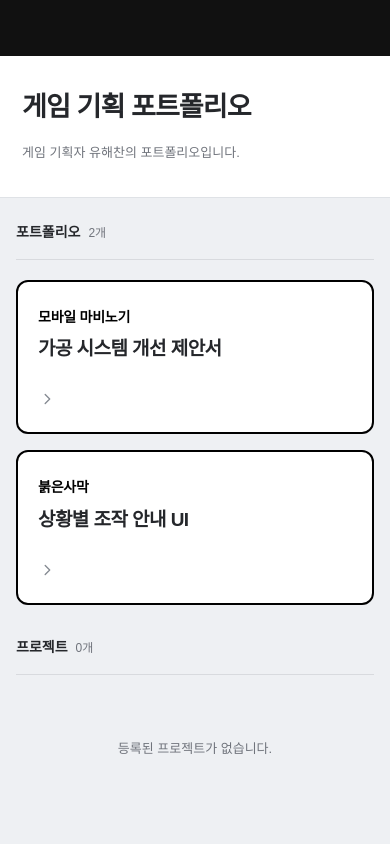
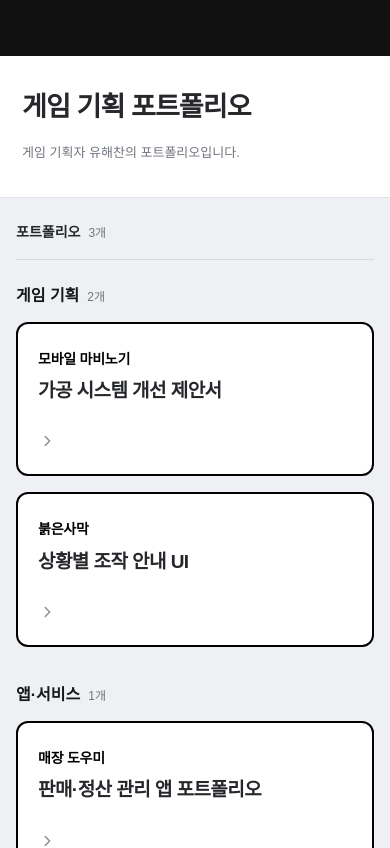
Before and after one commit to yuhaechan/game-portfolio, a Next.js app: page / in a window 390 px wide. Shown: the top 848 px of the page. Built offline with nearby package versions, Linux system fonts and the light colour scheme.

Commit message:
Update published portfolio

```diff
--- a/content/published.json
+++ b/content/published.json
@@ -2,12 +2,13 @@
   "title": "게임 기획 포트폴리오",
   "name": "",
   "introduction": "게임 기획자 유해찬의 포트폴리오입니다.",
-  "revision": 7,
-  "publishedAt": "2026-11-11T11:44:26.105Z",
+  "revision": 10,
+  "publishedAt": "2026-11-11T17:55:26.703Z",
   "projects": [
     {
       "id": "mabinogi-mobile",
       "section": "portfolio",
+      "kind": "game",
       "title": "모바일 마비노기",
       "subtitle": "가공 시스템 개선 제안서",
       "category": "",
@@ -35,6 +36,7 @@
     {
       "id": "crimson-desert",
       "section": "portfolio",
+      "kind": "game",
       "title": "붉은사막",
       "subtitle": "상황별 조작 안내 UI",
       "category": "",
@@ -58,6 +60,39 @@
         }
       ],
       "videos": []
+    },
+    {
+      "id": "store-helper-app",
+      "section": "portfolio",
+      "kind": "app",
+      "title": "매장 도우미",
+      "subtitle": "판매·정산 관리 앱 포트폴리오",
+      "category": "",
+      "summary": "",
+      "role": "",
+      "tools": "",
+      "period": "",
+      "overview": "",
+      "purpose": "",
+      "problem": "",
+      "analysis": "",
+      "solution": "",
+      "validation": "",
+      "visibility": "public",
+      "isExample": false,
+      "cover": "",
+      "attachments": [
+        {
+          "name": "매장 도우미 포트폴리오 · 전체 PDF (17쪽)",
+          "path": "/media/10837b72-79de-4c75-8b1d-a1375cafd447.pdf"
+        }
+      ],
+      "videos": [
+        {
+          "name": "매장 도우미 제품 소개",
+          "url": "/media/96e71f67-dc5d-41a1-b637-6fcddb5634a9.mp4"
+        }
+      ]
     }
   ]
 }
--- a/src/app/globals.css
+++ b/src/app/globals.css
@@ -27,6 +27,12 @@ a:focus-visible,button:focus-visible { outline:2px solid var(--accent); outline-
 .projects-section { width:calc(100% - 64px); max-width:896px; margin:32px auto 0; padding:0; }
 .work-section + .work-section { margin-top:40px; }
 .project-list { display:grid; gap:16px; margin-top:20px; }
+.portfolio-group { margin-top:24px; }
+.portfolio-group + .portfolio-group { margin-top:36px; }
+.portfolio-group-title { display:flex; align-items:baseline; gap:8px; }
+.portfolio-group-title h3 { margin:0; font-size:16px; font-weight:700; color:#16181c; }
+.portfolio-group-title span { font-size:12px; color:var(--muted); }
+.portfolio-group .project-list { margin-top:14px; }
 .intro h1 { font-size:clamp(27px,3.4vw,34px); font-weight:600; line-height:1.45; letter-spacing:-1.2px; margin:0 0 14px; word-break:keep-all; }
 .intro p { color:var(--muted); max-width:660px; font-size:14px; line-height:1.8; margin:0; white-space:pre-wrap; word-break:keep-all; overflow-wrap:anywhere; }
 .intro .author { color:var(--text); font-size:14px; margin-bottom:8px; }
@@ -41,7 +47,7 @@ a:focus-visible,button:focus-visible { outline:2px solid var(--accent); outline-
 }
 .project-card-copy { flex:1; min-width:0; }
 .project-name { display:flex; align-items:flex-end; flex-wrap:wrap; gap:9px; margin-bottom:10px; }
-.project-name h3 { display:flex; flex-direction:column; align-items:flex-start; gap:6px; margin:0; font-size:20px; font-weight:600; letter-spacing:-.55px; line-height:1.6; overflow-wrap:anywhere; }
+.project-name h3,.project-name h4 { display:flex; flex-direction:column; align-items:flex-start; gap:6px; margin:0; font-size:20px; font-weight:600; letter-spacing:-.55px; line-height:1.6; overflow-wrap:anywhere; }
 .game-title { font-size:14px; font-weight:700; color:#000; letter-spacing:-.25px; }
 .work-title { font-weight:600; word-break:keep-all; }
 .card-subtitle { color:#41454c; font-size:14px; line-height:1.65; margin:0 0 7px; overflow-wrap:anywhere; }
@@ -74,6 +80,12 @@ a:focus-visible,button:focus-visible { outline:2px solid var(--accent); outline-
 .project-pagination { display:flex; justify-content:space-between; gap:24px; margin-top:44px; padding-top:23px; border-top:1px solid #d8dade; font-size:13px; }
 .project-pagination a:hover { text-decoration:underline; text-underline-offset:4px; }
 .project-pagination a:last-child { text-align:right; }
+.project-videos { margin:32px 0 0; padding-top:24px; border-top:1px solid #c9cdd2; }
+.portfolio-document .project-videos { margin-left:var(--pdf-gutter); margin-right:var(--pdf-gutter); }
+.project-videos h2 { font-size:20px; font-weight:700; margin:0 0 18px; color:#000; }
+.project-videos figure { margin:0 0 24px; }
+.project-videos figcaption { font-size:14px; color:#41454c; margin-bottom:12px; }
+.project-videos video { display:block; width:100%; max-height:80svh; border-radius:8px; background:#111; }
 .preview-banner { padding:10px 14px; margin:8px 0; background:#f3f5f7; border-radius:4px; font-size:12px; color:#646d7b; }
 .empty-state { margin:20px 0 0; padding:24px 0; color:var(--muted); font-size:13px; text-align:center; }
 .message-page { max-width:700px; margin:auto; padding:80px 24px; }
@@ -147,7 +159,7 @@ a:focus-visible,button:focus-visible { outline:2px solid var(--accent); outline-
   .intro p { font-size:13px; }
   .project-card { align-items:flex-start; flex-wrap:wrap; gap:16px; padding:24px 20px; border-radius:12px; }
   .project-card-copy { flex-basis:calc(100% - 34px); }
-  .project-name h3 { font-size:19px; }
+  .project-name h3,.project-name h4 { font-size:19px; }
   .card-subtitle { font-size:13px; }
   .card-summary { font-size:12px; }
   .project-tail { width:100%; margin:0; gap:12px; justify-content:space-between; }
--- a/src/components/portfolio.tsx
+++ b/src/components/portfolio.tsx
@@ -3,7 +3,7 @@
 import Link from "next/link";
 import dynamic from "next/dynamic";
 import { useEffect, useState } from "react";
-import { assetUrl, type PortfolioSnapshot, type PortfolioProject } from "@/lib/portfolio";
+import { assetUrl, videoAssetPattern, type PortfolioSnapshot, type PortfolioProject } from "@/lib/portfolio";
 
 const PdfViewer = dynamic(() => import("./pdf-viewer"), { ssr: false, loading: () => <p className="preview-banner">문서 뷰어를 불러오는 중…</p> });
 
@@ -37,8 +37,6 @@ export function Portfolio({ snapshot, projectId }: { snapshot: PortfolioSnapshot
   }, []);
   const projects = data.projects;
   const active = projects.find(project => project.id === selection);
-  const related = active ? projects.filter(project => project.section === active.section) : [];
-  const index = active ? related.indexOf(active) : -1;
   function navigate(event: React.MouseEvent, id?: string) {
     if (!preview) return;
     event.preventDefault(); setSelection(id); window.scrollTo(0, 0);
@@ -46,20 +44,27 @@ export function Portfolio({ snapshot, projectId }: { snapshot: PortfolioSnapshot
   function collection(section: PortfolioProject["section"], title: string) {
     const entries = projects.filter(project => project.section === section);
     const anchor = section === "portfolio" ? "portfolio" : "projects";
-    return (
-      <section id={anchor} className="projects-section work-section" aria-labelledby={`${anchor}-list-title`}>
-        <div className="section-title"><h2 id={`${anchor}-list-title`}>{title}</h2><span>{entries.length}개</span></div>
-        <div className="project-list">{entries.map(project => {
+    const CardTitle = section === "portfolio" ? "h4" : "h3";
+    function cards(items: PortfolioProject[]) {
+      return <div className="project-list">{items.map(project => {
           return (
           <Link className="project-card" key={project.id} href={`/projects/${project.id}/`} onClick={event => navigate(event, project.id)}>
             <div className="project-card-copy">
-              <div className="project-name"><h3>{project.subtitle ? <><span className="game-title">{project.title}</span><span className="work-title">{project.subtitle}</span></> : <span className="work-title">{project.title}</span>}</h3>{project.isExample && <span className="example-label">예시</span>}</div>
+              <div className="project-name"><CardTitle>{project.subtitle ? <><span className="game-title">{project.title}</span><span className="work-title">{project.subtitle}</span></> : <span className="work-title">{project.title}</span>}</CardTitle>{project.isExample && <span className="example-label">예시</span>}</div>
               {project.summary && <p className="card-summary">{project.summary}</p>}
             </div>
             {project.cover && <img src={preview ? `http://127.0.0.1:4310${project.cover}` : assetUrl(project.cover)} alt="" className="project-thumbnail" loading="lazy" />}
             <div className="project-tail">{project.category && <span className="category">{project.category}</span>}<Chevron /></div>
           </Link>
-        );})}</div>
+        );})}</div>;
+    }
+    return (
+      <section id={anchor} className="projects-section work-section" aria-labelledby={`${anchor}-list-title`}>
+        <div className="section-title"><h2 id={`${anchor}-list-title`}>{title}</h2><span>{entries.length}개</span></div>
+        {section === "portfolio" ? ([['game', '게임 기획'], ['app', '앱·서비스']] as const).map(([kind, label]) => {
+          const items = entries.filter(project => (project.kind || "game") === kind);
+          return items.length > 0 && <div className="portfolio-group" key={kind}><div className="portfolio-group-title"><h3>{label}</h3><span>{items.length}개</span></div>{cards(items)}</div>;
+        }) : cards(entries)}
         {!entries.length && <p className="empty-state">등록된 {title === "포트폴리오" ? "포트폴리오가" : "프로젝트가"} 없습니다.</p>}
       </section>
     );
@@ -82,7 +87,16 @@ export function Portfolio({ snapshot, projectId }: { snapshot: PortfolioSnapshot
         <div className="detail-content">{sections.filter(([key]) => active[key]).map(([key, title]) => <section key={key}><h2>{title}</h2><p>{String(active[key])}</p></section>)}</div>
         {(active.attachments.length > 0 || active.videos.length > 0) && <section className="attachments"><h2>관련 자료</h2>{active.attachments.map(asset => <a key={asset.path} href={preview ? `http://127.0.0.1:4310${asset.path}` : assetUrl(asset.path)} target="_blank" rel="noopener noreferrer">{asset.name}<span>{asset.path.endsWith(".pdf") ? "PDF 열기 ↗" : "이미지 보기 ↗"}</span></a>)}{active.videos.map(video => <a key={video.url} href={video.url} target="_blank" rel="noopener noreferrer">{video.name}<span>영상 보기 ↗</span></a>)}</section>}
         </>}
-        <nav className="project-pagination" aria-label="다른 항목">{related[index - 1] ? <Link href={`/projects/${related[index - 1].id}/`} onClick={event => navigate(event, related[index - 1].id)}>← {related[index - 1].title}</Link> : <span/>}{related[index + 1] && <Link href={`/projects/${related[index + 1].id}/`} onClick={event => navigate(event, related[index + 1].id)}>{related[index + 1].title} →</Link>}</nav>
+        {active.videos.some(video => videoAssetPattern.test(video.url)) && <section className="project-videos" aria-labelledby="project-videos-title">
+          <h2 id="project-videos-title">참고자료</h2>
+          {active.videos.filter(video => videoAssetPattern.test(video.url)).map(video => <figure key={video.url}>
+            <figcaption>{video.name}</figcaption>
+            <video controls playsInline preload="metadata" controlsList="nodownload" aria-label={video.name}>
+              <source src={preview ? `http://127.0.0.1:4310${video.url}` : assetUrl(video.url)} type="video/mp4" />
+              이 브라우저에서는 영상을 재생할 수 없습니다.
+            </video>
+          </figure>)}
+        </section>}
       </> : <>
         <section className="intro" aria-labelledby="portfolio-title"><div className="section-inner"><h1 id="portfolio-title">{data.title}</h1>{data.name && <p className="author">{data.name}</p>}{data.introduction && <p>{data.introduction}</p>}</div></section>
         {collection("portfolio", "포트폴리오")}
--- a/src/lib/portfolio.ts
+++ b/src/lib/portfolio.ts
@@ -1,6 +1,7 @@
 export interface PortfolioProject {
   id: string;
   section: "portfolio" | "project";
+  kind: "game" | "app";
   title: string;
   subtitle: string;
   category: string;
@@ -32,6 +33,7 @@ export interface PortfolioSnapshot {
 
 export const projectTextFields = ["title", "subtitle", "category", "summary", "role", "tools", "period", "overview", "purpose", "problem", "analysis", "solution", "validation"] as const;
 export const assetPattern = /^\/media\/[a-f0-9-]{36}\.(?:pdf|png|jpg|gif|webp)$/;
+export const videoAssetPattern = /^\/media\/[a-f0-9-]{36}\.mp4$/;
 const imagePattern = /^\/media\/[a-f0-9-]{36}\.(?:png|jpg|gif|webp)$/;
 
 function object(value: unknown): Record<string, unknown> {
@@ -56,6 +58,8 @@ export function validateSnapshot(value: unknown): PortfolioSnapshot {
     ids.add(id);
     const section = raw.section ?? "portfolio";
     if (section !== "portfolio" && section !== "project") throw new Error("포트폴리오 또는 프로젝트 영역을 선택하세요.");
+    const kind = raw.kind ?? "game";
+    if (kind !== "game" && kind !== "app") throw new Error("게임 또는 앱·서비스 분류를 선택하세요.");
     const fields = Object.fromEntries(projectTextFields.map(key => [key, text(raw[key], ["title", "category"].includes(key) ? 150 : 20000)])) as Pick<PortfolioProject, typeof projectTextFields[number]>;
     if (!fields.title) throw new Error("프로젝트 제목을 입력하세요.");
     if (raw.visibility !== "public" && raw.visibility !== "private") throw new Error("공개 여부가 올바르지 않습니다.");
@@ -70,12 +74,13 @@ export function validateSnapshot(value: unknown): PortfolioSnapshot {
     });
     const videos = raw.videos.map(value => {
       const entry = object(value), url = text(entry.url, 2000), name = text(entry.name, 250);
+      if (videoAssetPattern.test(url) && name) return { name, url };
       let parsed: URL;
       try { parsed = new URL(url); } catch { throw new Error("영상 주소를 확인하세요."); }
-      if (parsed.protocol !== "https:" || parsed.username || parsed.password || !["youtube.com", "www.youtube.com", "youtu.be", "vimeo.com", "www.vimeo.com"].includes(parsed.hostname) || !name) throw new Error("영상은 YouTube 또는 Vimeo의 HTTPS 주소를 입력하세요.");
+      if (parsed.protocol !== "https:" || parsed.username || parsed.password || !["youtube.com", "www.youtube.com", "youtu.be", "vimeo.com", "www.vimeo.com"].includes(parsed.hostname) || !name) throw new Error("영상은 업로드한 MP4 또는 YouTube·Vimeo의 HTTPS 주소를 사용하세요.");
       return { name, url };
     });
-    return { id, section, ...fields, visibility: raw.visibility, isExample: raw.isExample, cover, attachments, videos };
+    return { id, section, kind, ...fields, visibility: raw.visibility, isExample: raw.isExample, cover, attachments, videos };
   });
   if (!Number.isSafeInteger(data.revision) || (data.revision as number) < 0) throw new Error("저장 버전을 확인하세요.");
   const publishedAt = data.publishedAt === null ? null : text(data.publishedAt, 40);
@@ -89,7 +94,7 @@ export function publicSnapshot(value: PortfolioSnapshot): PortfolioSnapshot {
 }
 
 export function referencedAssets(snapshot: PortfolioSnapshot) {
-  return [...new Set(snapshot.projects.flatMap(project => [project.cover, ...project.attachments.map(asset => asset.path)]).filter(Boolean))];
+  return [...new Set(snapshot.projects.flatMap(project => [project.cover, ...project.attachments.map(asset => asset.path), ...project.videos.filter(video => videoAssetPattern.test(video.url)).map(video => video.url)]).filter(Boolean))];
 }
 
 export function assetUrl(path: string) {
```
Also changed, not shown: 2 other files (tests, documents, lock files or other folders).
